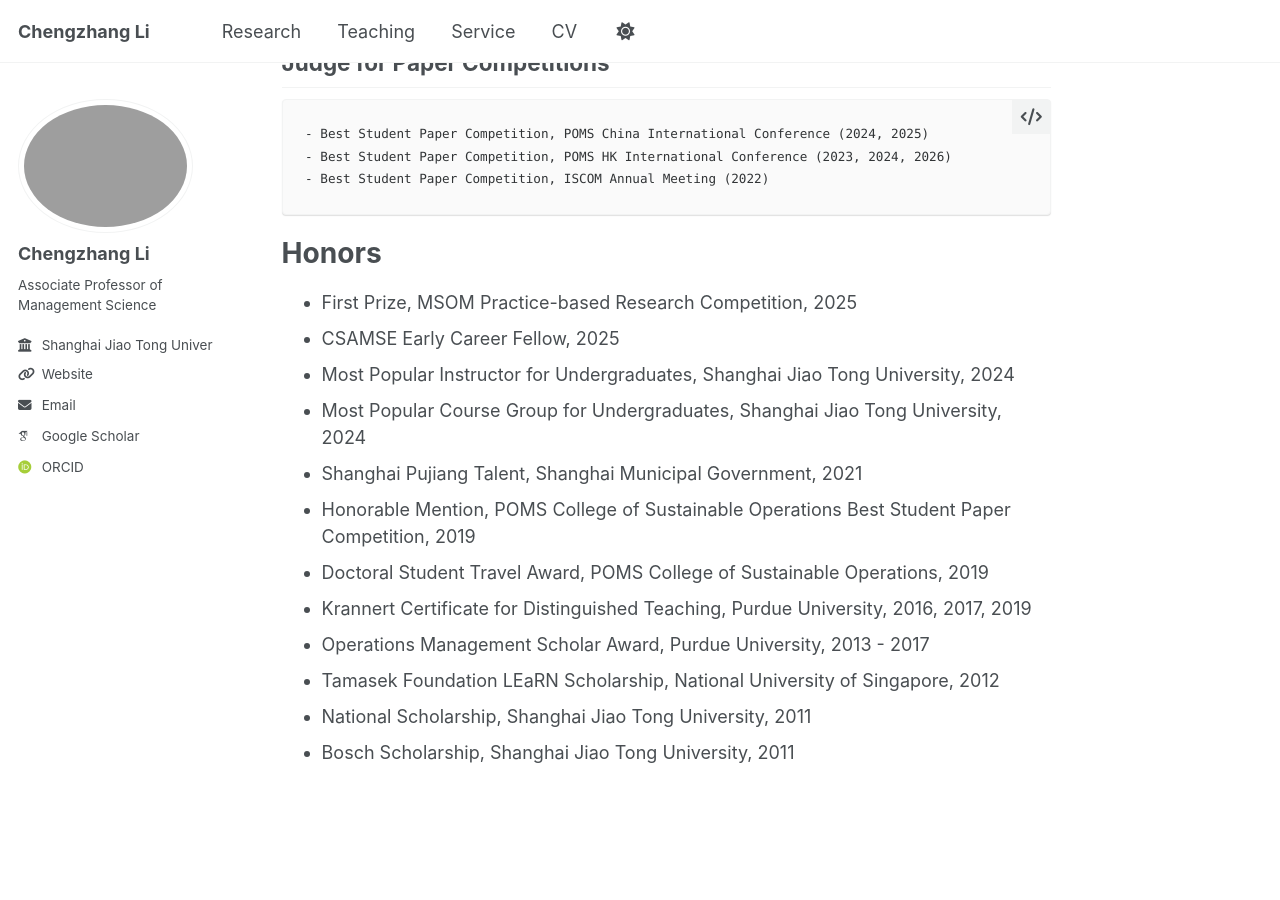
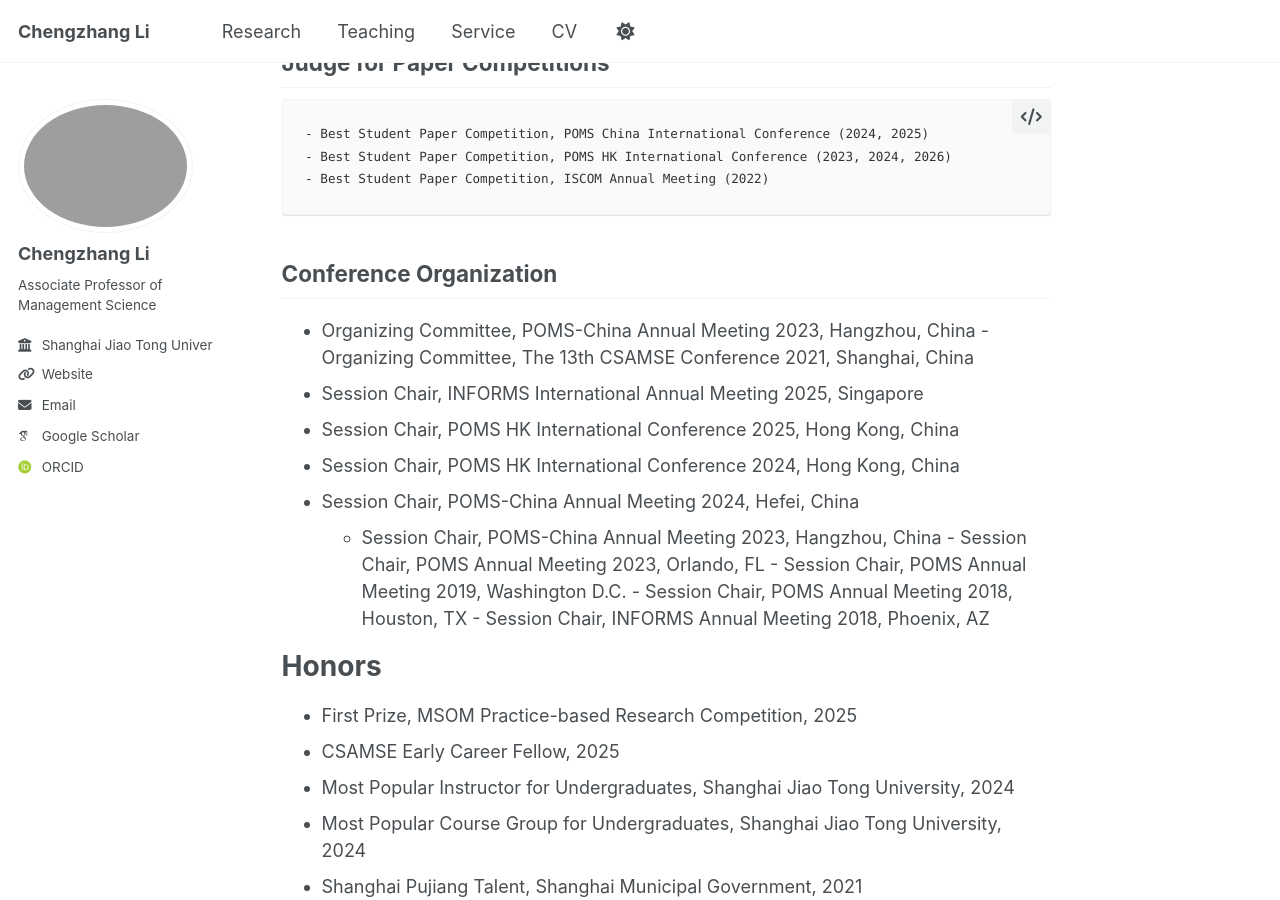
Before and after one commit to li-chengzhang/li-chengzhang.github.io, a Jekyll site: the page built from _pages/about.md, in a window 1280 px wide and 900 px high, scrolled down 2018 px. Built offline with Jekyll 4.4.1, drawn with Linux system fonts in a browser that asks for light colours; some web fonts are replaced; a script that is not in the unit is left out.

Commit message:
Update about.md

```diff
--- a/_pages/about.md
+++ b/_pages/about.md
@@ -62,6 +62,20 @@ Ad-hoc referee: Management Science, Operations Research, Manufacturing and Servi
     - Best Student Paper Competition, POMS HK International Conference (2023, 2024, 2026)
     - Best Student Paper Competition, ISCOM Annual Meeting (2022)
 
+## Conference Organization
+   - Organizing Committee, POMS-China Annual Meeting 2023, Hangzhou, China
+	- Organizing Committee, The 13th CSAMSE Conference 2021, Shanghai, China
+   - Session Chair, INFORMS International Annual Meeting 2025, Singapore
+   - Session Chair, POMS HK International Conference 2025, Hong Kong, China
+  - Session Chair, POMS HK International Conference 2024, Hong Kong, China
+  - Session Chair, POMS-China Annual Meeting 2024, Hefei, China
+    - Session Chair, POMS-China Annual Meeting 2023, Hangzhou, China
+ 	- Session Chair, POMS Annual Meeting 2023, Orlando, FL
+ 	- Session Chair, POMS Annual Meeting 2019, Washington D.C.
+ 	- Session Chair, POMS Annual Meeting 2018, Houston, TX
+ 	- Session Chair, INFORMS Annual Meeting 2018, Phoenix, AZ
+
+
 
 # Honors
 - First Prize, MSOM Practice-based Research Competition, 2025
```
